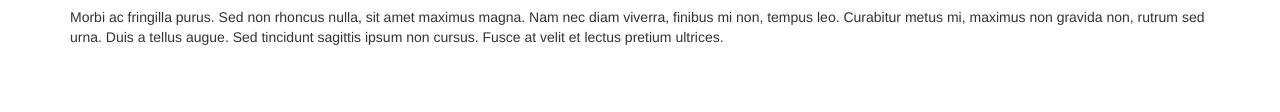
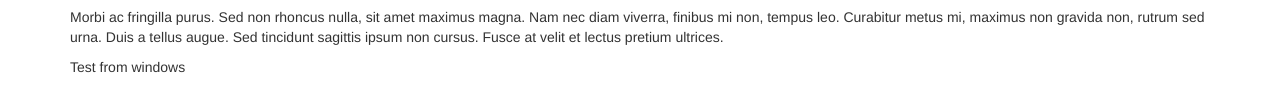
Before and after one commit to Skaiste/glowing-chainsaw, a plain HTML site: page index.html in a window 1280 px wide. Shown: the part 184-296 px from the top of the page. Drawn offline with nearby package versions, Linux system fonts and the light colour scheme.

Commit message:
test commit from windows

```diff
--- a/index.html
+++ b/index.html
@@ -13,6 +13,7 @@
     <hr>
     <p>Lorem ipsum dolor sit amet, consectetur adipiscing elit. Mauris varius, ante sed auctor posuere, diam ante pretium urna, non suscipit libero risus viverra dui. Praesent faucibus placerat felis in volutpat. Pellentesque finibus porttitor mauris, at tristique odio tincidunt eleifend. Pellentesque a velit sed nisl vehicula ullamcorper ac sit amet massa. Maecenas augue neque, hendrerit nec elit a, euismod gravida sem. Pellentesque habitant morbi tristique senectus et netus et malesuada fames ac turpis egestas. Donec tincidunt iaculis leo, vitae faucibus leo gravida in. Proin non sapien volutpat, mollis lorem at, pulvinar enim. Proin nec odio metus.</p>
     <p>Morbi ac fringilla purus. Sed non rhoncus nulla, sit amet maximus magna. Nam nec diam viverra, finibus mi non, tempus leo. Curabitur metus mi, maximus non gravida non, rutrum sed urna. Duis a tellus augue. Sed tincidunt sagittis ipsum non cursus. Fusce at velit et lectus pretium ultrices.</p>
+    <p>Test from windows</p>
   </div>
 </body>
 </html>
```
